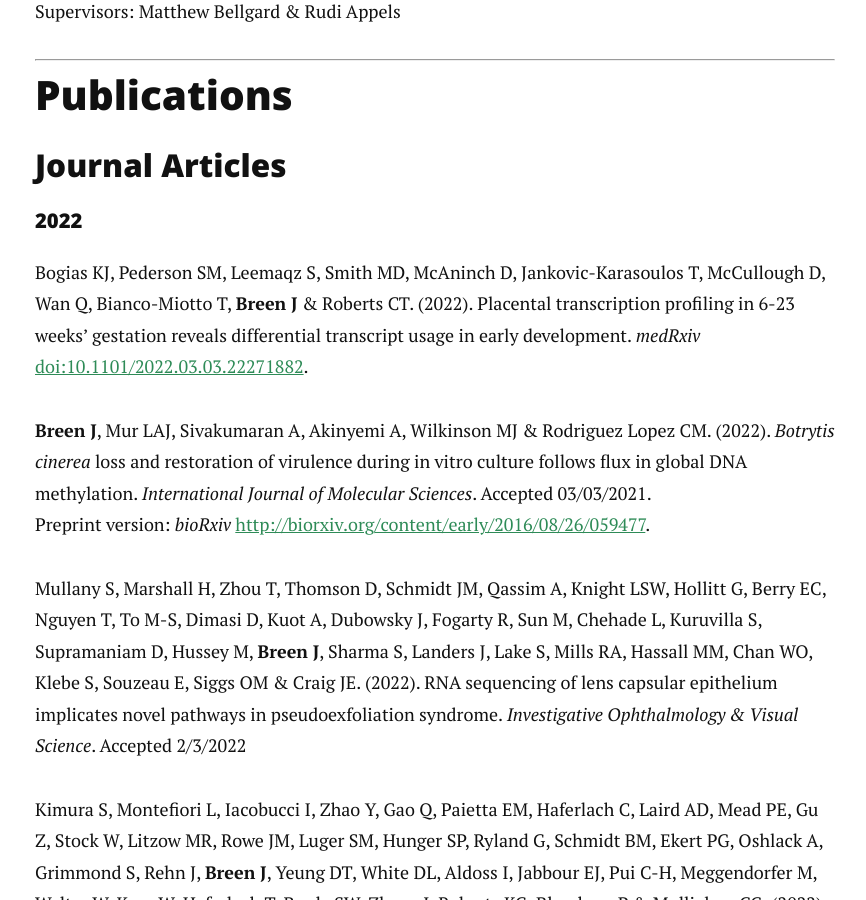
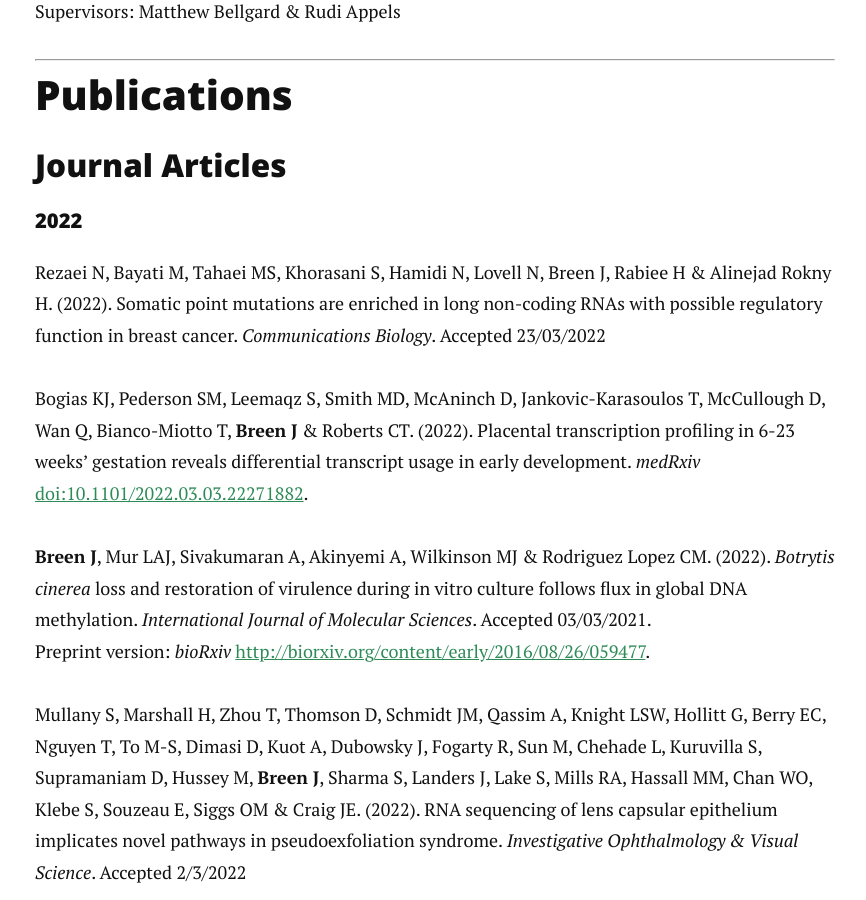
Before and after one commit to jimmybgammyknee/jimmybgammyknee.github.io, a Jekyll site: the page built from cv.md, in a window 1280 px wide and 900 px high, scrolled down 1726 px. Shown: the whole window, without its empty margins (205-1071 px from the left). Built offline with Jekyll 4.4.1, drawn with Linux system fonts in a browser that asks for light colours; nearby versions of some CDN libraries.

Commit message:
New com biol paper

```diff
--- a/cv.md
+++ b/cv.md
@@ -63,6 +63,8 @@ Supervisors: Matthew Bellgard & Rudi Appels <br>
 ### Journal Articles
 
 #### 2022
+
+Rezaei N, Bayati M, Tahaei MS, Khorasani S, Hamidi N, Lovell N, Breen J, Rabiee H & Alinejad Rokny H. (2022). Somatic point mutations are enriched in long non-coding RNAs with possible regulatory function in breast cancer. _Communications Biology_. Accepted 23/03/2022
 
 Bogias KJ, Pederson SM, Leemaqz S, Smith MD, McAninch D, Jankovic-Karasoulos T, McCullough D, Wan Q, Bianco-Miotto T, **Breen J** & Roberts CT. (2022). Placental transcription profiling in 6-23 weeks' gestation reveals differential transcript usage in early development. _medRxiv_ [doi:10.1101/2022.03.03.22271882](https://doi.org/10.1101/2022.03.03.22271882).
 
```
